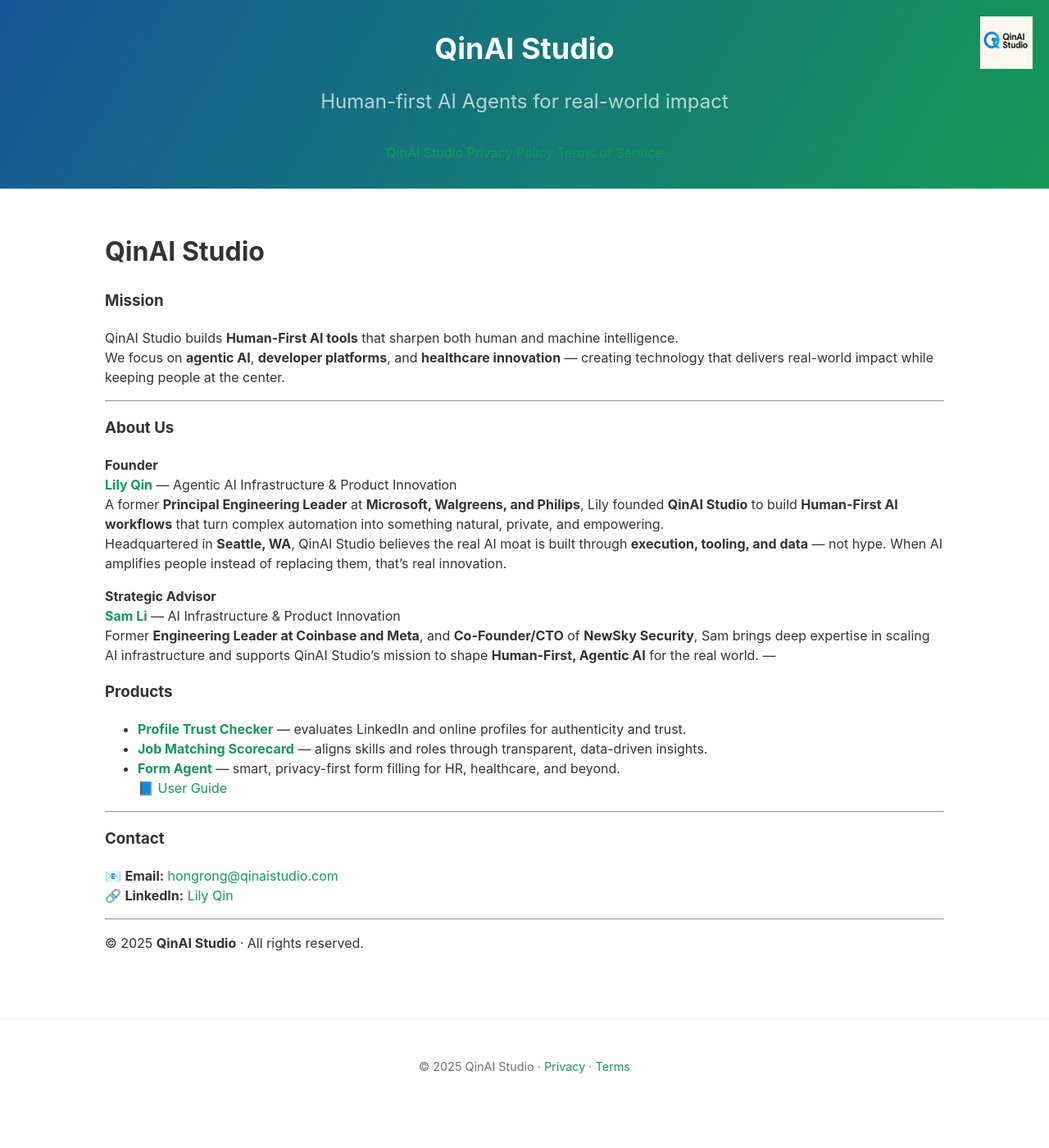
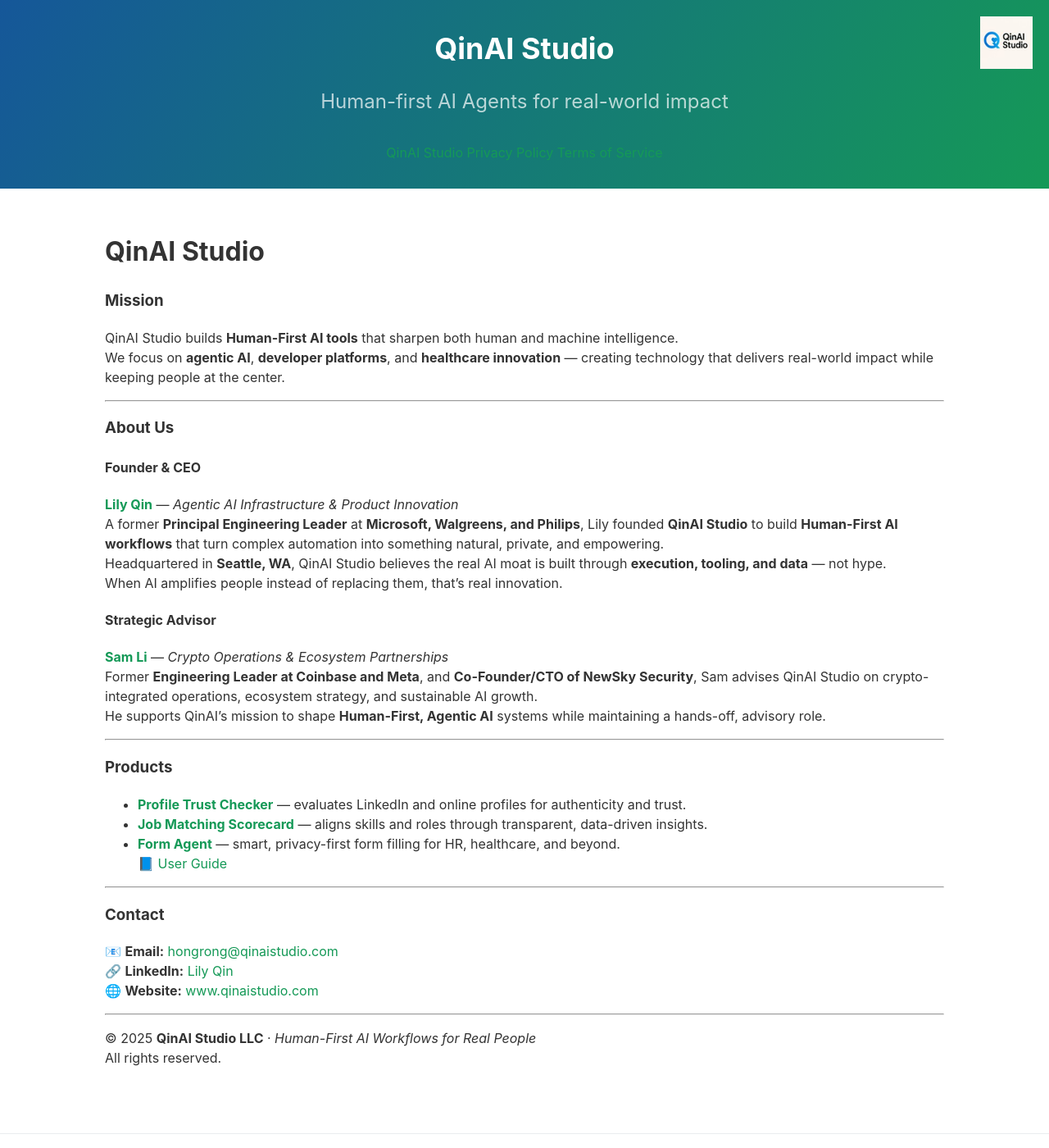
Before and after one commit to LilyQin19/qinaistudio.github.io, a Jekyll site: the page built from index.md, in a window 1280 px wide and 1400 px high. Shown: the whole window at 82% size. Built offline with Jekyll 4.4.1, drawn with Linux system fonts in a browser that asks for light colours; our own code applies the rules of GitHub Pages for plain Markdown files.

Commit message:
Update index.md

```diff
--- a/index.md
+++ b/index.md
@@ -8,17 +8,18 @@ We focus on **agentic AI**, **developer platforms**, and **healthcare innovation
 
 ### **About Us**
 
-**Founder**
-[**Lily Qin**](https://www.linkedin.com/in/lily-qin-2312382/) — Agentic AI Infrastructure & Product Innovation
+#### **Founder & CEO**
+[**Lily Qin**](https://www.linkedin.com/in/lily-qin-2312382/) — *Agentic AI Infrastructure & Product Innovation*
 A former **Principal Engineering Leader** at **Microsoft, Walgreens, and Philips**, Lily founded **QinAI Studio** to build **Human-First AI workflows** that turn complex automation into something natural, private, and empowering.
-Headquartered in **Seattle, WA**, QinAI Studio believes the real AI moat is built through **execution, tooling, and data** — not hype. When AI amplifies people instead of replacing them, that’s real innovation.
+Headquartered in **Seattle, WA**, QinAI Studio believes the real AI moat is built through **execution, tooling, and data** — not hype.
+When AI amplifies people instead of replacing them, that’s real innovation.
 
-**Strategic Advisor**
-[**Sam Li**](https://www.linkedin.com/in/samsongli/) — AI Infrastructure & Product Innovation
-Former **Engineering Leader at Coinbase and Meta**, and **Co-Founder/CTO** of **NewSky Security**, Sam brings deep expertise in scaling AI infrastructure and supports QinAI Studio’s mission to shape **Human-First, Agentic AI** for the real world.
+#### **Strategic Advisor**
+[**Sam Li**](https://www.linkedin.com/in/samsongli/) — *Crypto Operations & Ecosystem Partnerships*
+Former **Engineering Leader at Coinbase and Meta**, and **Co-Founder/CTO of NewSky Security**, Sam advises QinAI Studio on crypto-integrated operations, ecosystem strategy, and sustainable AI growth.
+He supports QinAI’s mission to shape **Human-First, Agentic AI** systems while maintaining a hands-off, advisory role.
+
 ---
-
-
 
 ### **Products**
 - **[Profile Trust Checker](https://qinaistudio-profilechecker.streamlit.app/)** — evaluates LinkedIn and online profiles for authenticity and trust.
@@ -31,7 +32,9 @@ Former **Engineering Leader at Coinbase and Meta**, and **Co-Founder/CTO** of **
 ### **Contact**
 📧 **Email:** [hongrong@qinaistudio.com](mailto:hongrong@qinaistudio.com)
 🔗 **LinkedIn:** [Lily Qin](https://www.linkedin.com/in/lily-qin-2312382/)
+🌐 **Website:** [www.qinaistudio.com](https://www.qinaistudio.com)
 
 ---
 
-© 2025 **QinAI Studio** · All rights reserved.
+© 2025 **QinAI Studio LLC** · *Human-First AI Workflows for Real People*
+All rights reserved.
```
